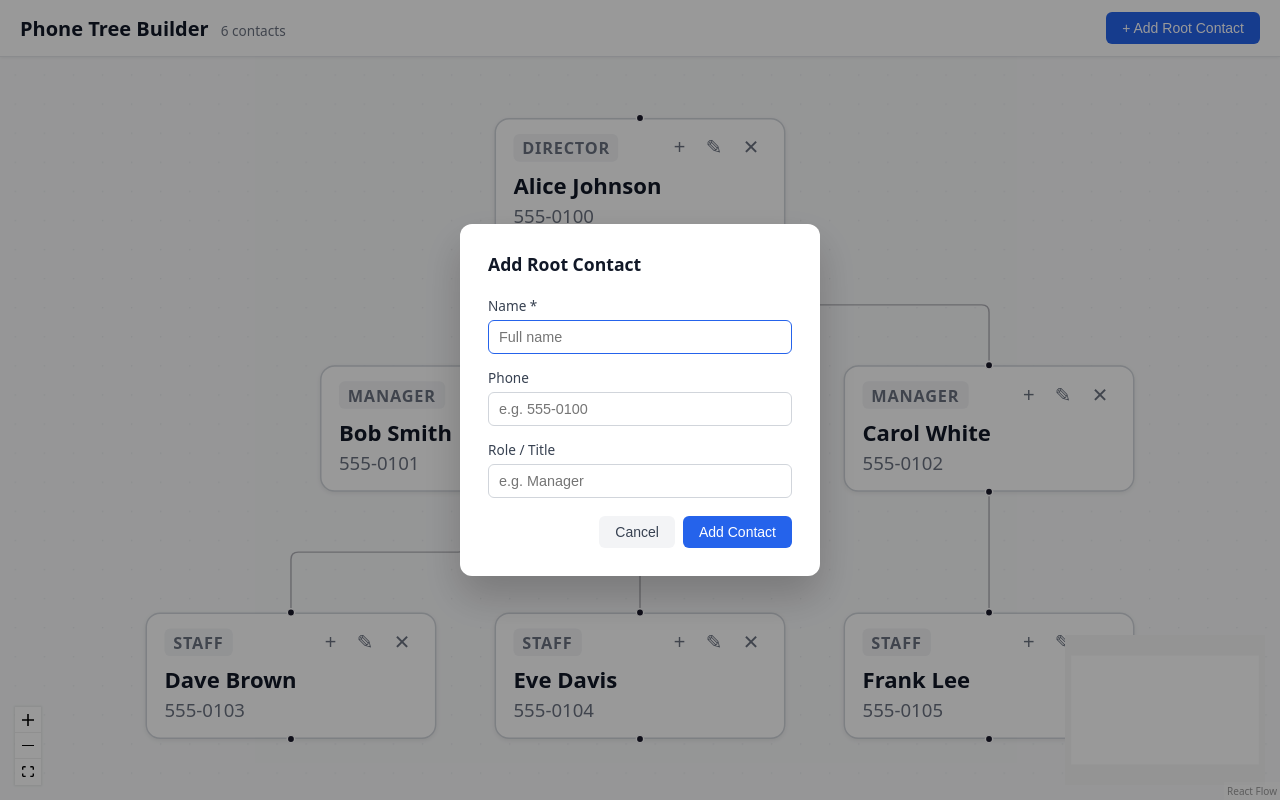
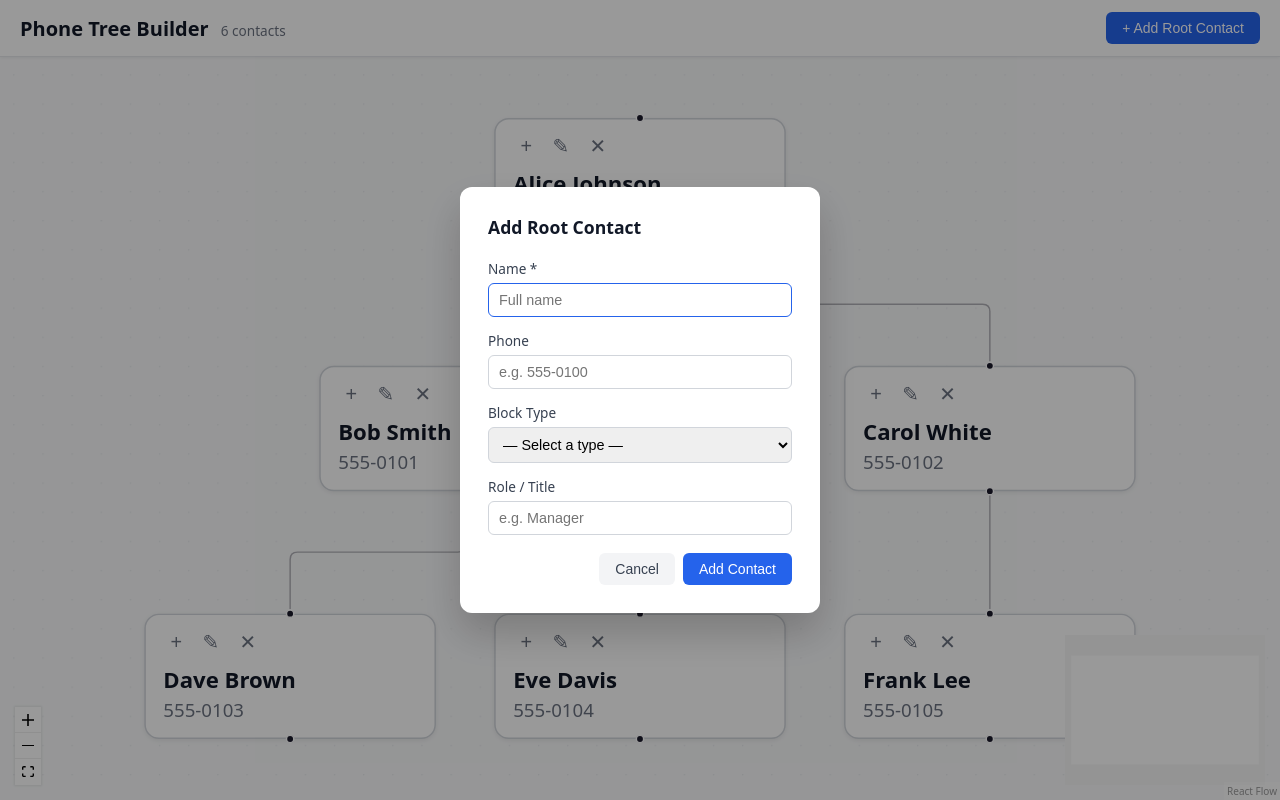
Before and after one commit to davidlewisj/Phone-Tree-Builder-App, a React (Vite) app: page / in a window 1280 px wide. Both pictures are taken after a click on the button "+ Add Root Contact". Built offline with nearby package versions, Linux system fonts and the light colour scheme.

Commit message:
Add predefined block type dropdown to ContactForm and update ContactNode tag

```diff
--- a/src/components/ContactForm.jsx
+++ b/src/components/ContactForm.jsx
@@ -1,12 +1,37 @@
 import { useState, useEffect } from 'react';
 
-const EMPTY = { name: '', phone: '', role: '' };
+const BLOCK_TYPES = [
+  'Main Line',
+  'Department',
+  'Reception',
+  'Manager',
+  'Person',
+  'Extension',
+  'Voicemail',
+  'After Hours',
+  'Custom',
+];
+
+const EMPTY = { name: '', phone: '', role: '', blockType: '' };
 
 export default function ContactForm({ initial, parentName, onSave, onCancel }) {
   const [form, setForm] = useState(EMPTY);
+  const [customType, setCustomType] = useState('');
 
   useEffect(() => {
-    setForm(initial ? { name: initial.name, phone: initial.phone, role: initial.role } : EMPTY);
+    if (initial) {
+      const isCustom = initial.blockType && !BLOCK_TYPES.slice(0, -1).includes(initial.blockType);
+      setForm({
+        name: initial.name,
+        phone: initial.phone,
+        role: initial.role,
+        blockType: isCustom ? 'Custom' : (initial.blockType || ''),
+      });
+      setCustomType(isCustom ? initial.blockType : '');
+    } else {
+      setForm(EMPTY);
+      setCustomType('');
+    }
   }, [initial]);
 
   function handleChange(e) {
@@ -16,7 +41,8 @@ export default function ContactForm({ initial, parentName, onSave, onCancel }) {
   function handleSubmit(e) {
     e.preventDefault();
     if (!form.name.trim()) return;
-    onSave(form);
+    const resolvedBlockType = form.blockType === 'Custom' ? customType.trim() : form.blockType;
+    onSave({ ...form, blockType: resolvedBlockType });
   }
 
   const isEdit = Boolean(initial);
@@ -54,6 +80,31 @@ export default function ContactForm({ initial, parentName, onSave, onCancel }) {
             />
           </label>
           <label className="form-label">
+            Block Type
+            <select
+              className="form-input"
+              name="blockType"
+              value={form.blockType}
+              onChange={handleChange}
+            >
+              <option value="">— Select a type —</option>
+              {BLOCK_TYPES.map(t => (
+                <option key={t} value={t}>{t}</option>
+              ))}
+            </select>
+          </label>
+          {form.blockType === 'Custom' && (
+            <label className="form-label">
+              Custom Type Label
+              <input
+                className="form-input"
+                value={customType}
+                onChange={e => setCustomType(e.target.value)}
+                placeholder="e.g. On-Call Nurse"
+              />
+            </label>
+          )}
+          <label className="form-label">
             Role / Title
             <input
               className="form-input"
--- a/src/components/ContactNode.jsx
+++ b/src/components/ContactNode.jsx
@@ -8,7 +8,9 @@ export default function ContactNode({ data, selected }) {
       <Handle type="target" position={Position.Top} />
 
       <div className="contact-node__header">
-        <span className="contact-node__role">{contact.role || 'Contact'}</span>
+        {contact.blockType && (
+          <span className="contact-node__role">{contact.blockType}</span>
+        )}
         <div className="contact-node__actions">
           <button
             className="icon-btn"
@@ -29,7 +31,7 @@ export default function ContactNode({ data, selected }) {
       </div>
 
       <div className="contact-node__name">{contact.name}</div>
-      <div className="contact-node__phone">{contact.phone}</div>
+      {contact.phone && <div className="contact-node__phone">{contact.phone}</div>}
 
       <Handle type="source" position={Position.Bottom} />
     </div>
```
